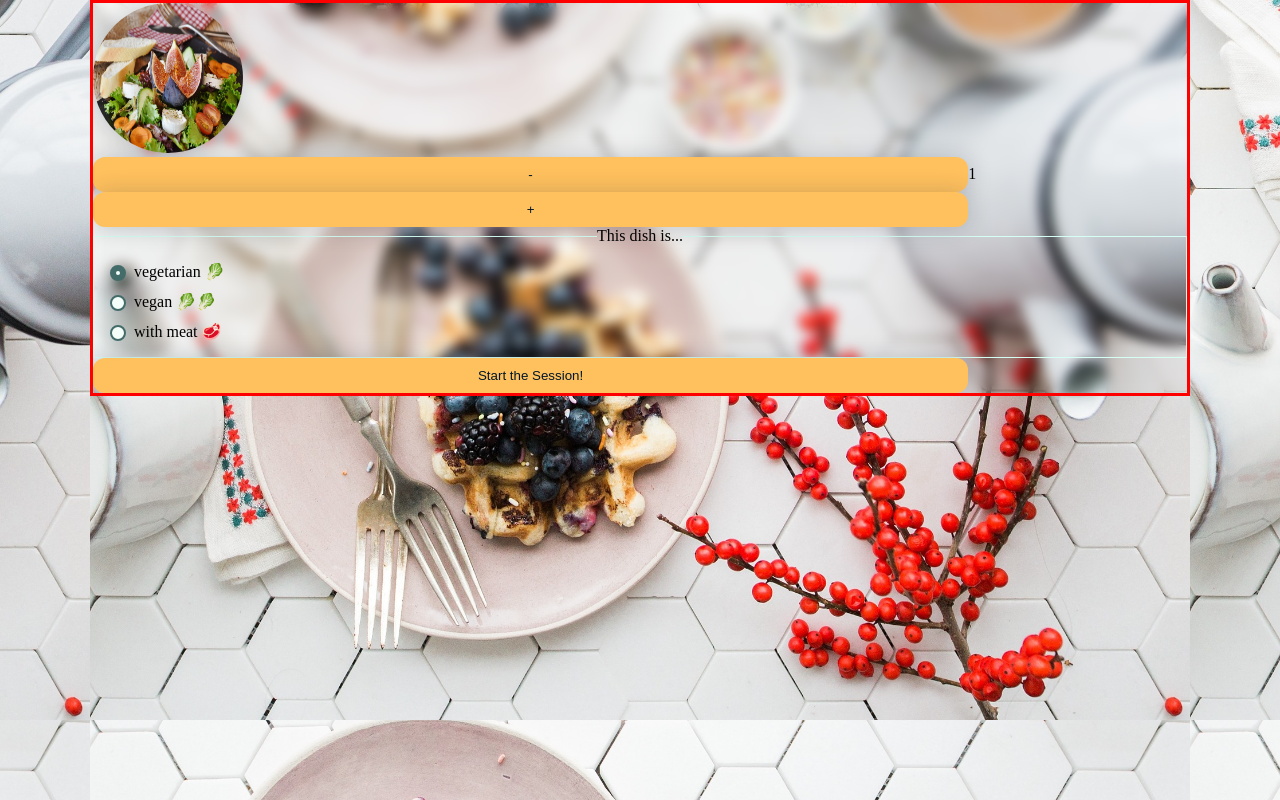
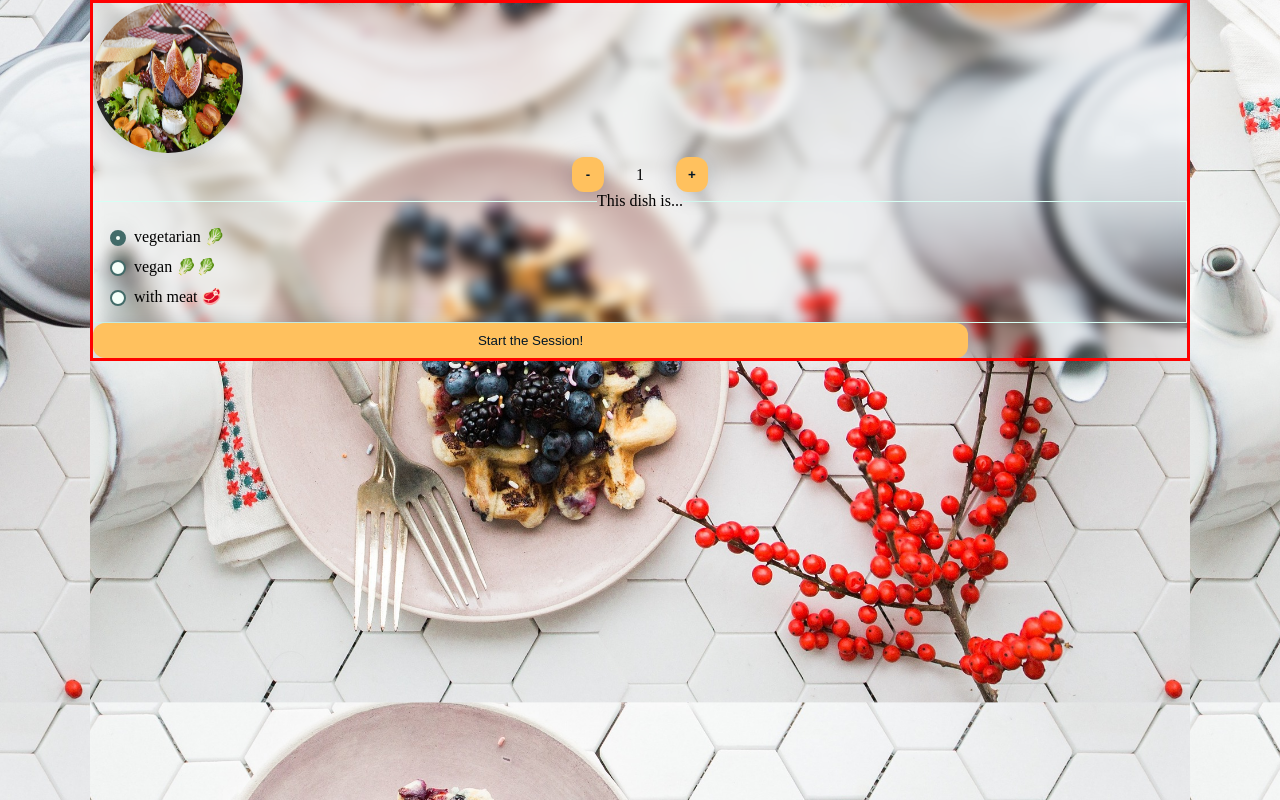
Before and after one commit to itsTHL/match-my-craving, a Next.js app: page /1/startsession in a window 1280 px wide. Built offline with nearby package versions, Linux system fonts and the light colour scheme.

Commit message:
style counter

```diff
--- a/src/components/Counter.js
+++ b/src/components/Counter.js
@@ -1,4 +1,5 @@
 import { useState } from "react";
+import styles from "./Counter.module.css";
 
 export default function Counter() {
   const [count, setCount] = useState(1);
@@ -14,7 +15,7 @@ export default function Counter() {
   };
 
   return (
-    <div>
+    <div className={`${styles.counter_container}`}>
       <button onClick={decrement}>-</button>
       <span>{count}</span>
       <button onClick={increment}>+</button>
--- /dev/null
+++ b/src/components/Counter.module.css
@@ -0,0 +1,21 @@
+.counter_container {
+  display: flex;
+  justify-content: center;
+  align-items: center;
+  gap: 2rem;
+}
+
+.counter_container span {
+  margin: 0;
+}
+
+/* .counter_btn {
+  width: 2rem;
+  font-weight: bold;
+} */
+
+.counter_container button {
+  margin: 0;
+  width: 2rem;
+  font-weight: bold;
+}
```
